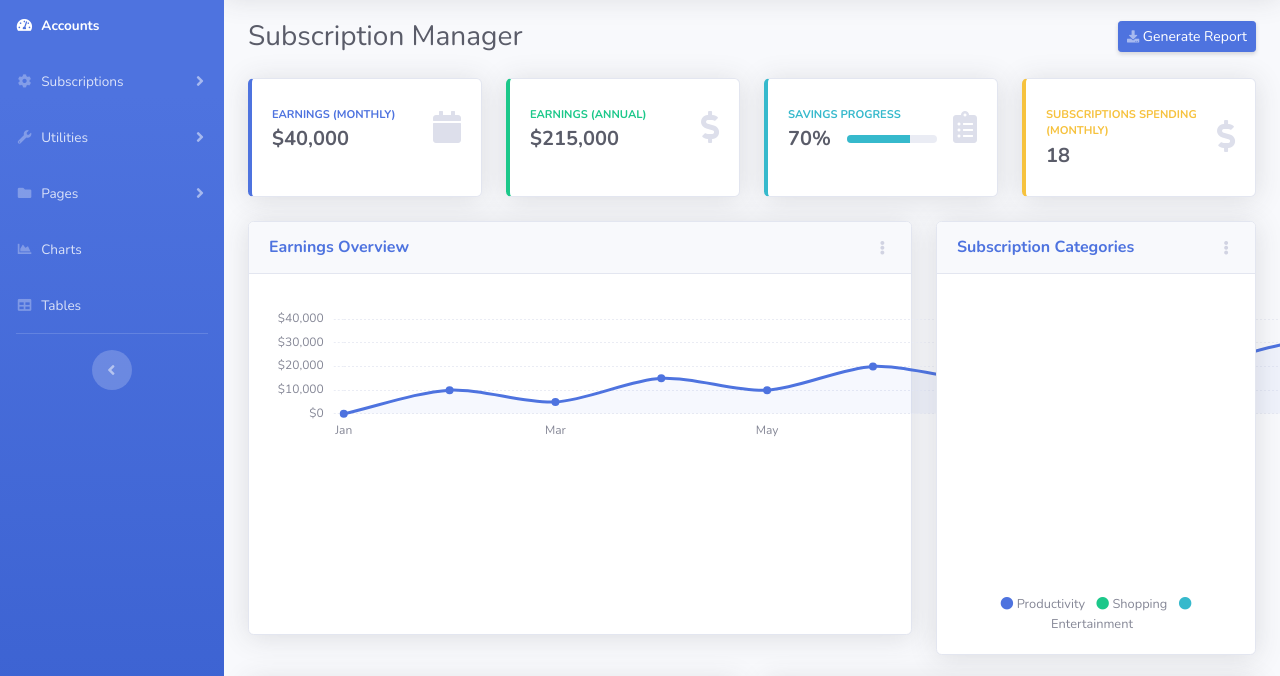
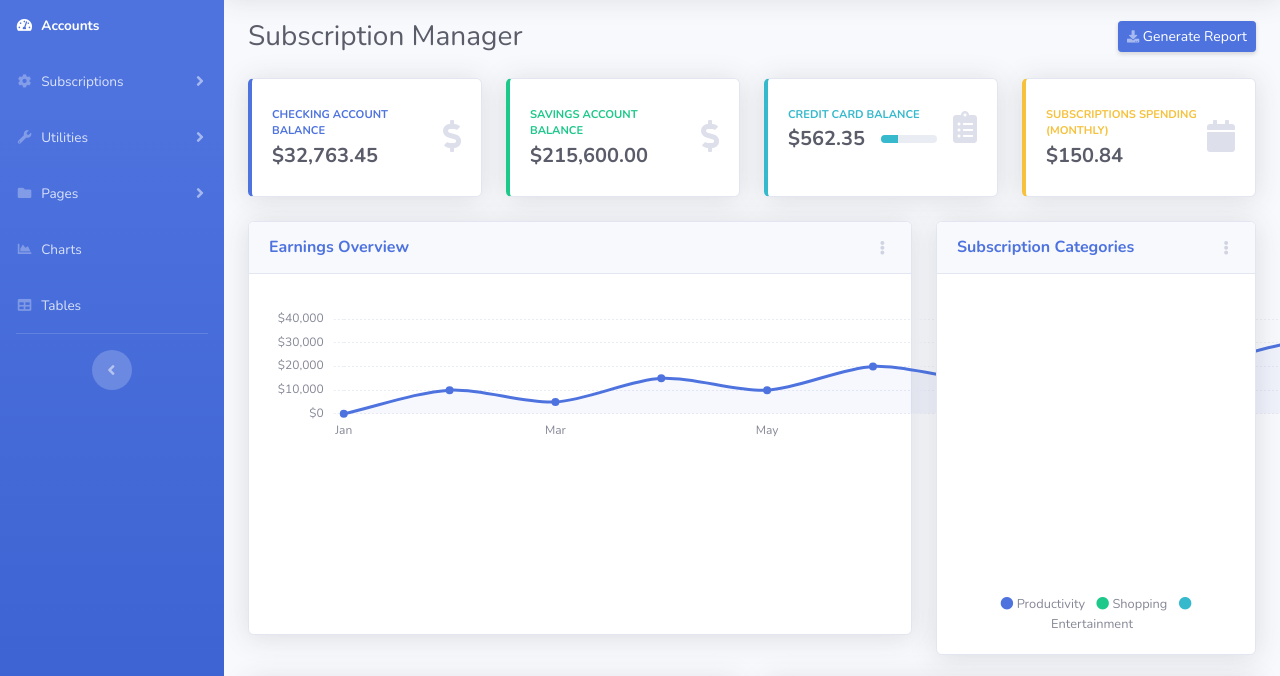
Before and after one commit to sebastian-exe/Citi-Subscriptions, a website with bundled scripts: page index.html in a window 1280 px wide. Shown: the part 74-750 px from the top of the page. Built offline with nearby package versions, Linux system fonts and the light colour scheme.

Commit message:
made changes to account page

```diff
--- a/index.html
+++ b/index.html
@@ -333,11 +333,11 @@
                 <div class="card-body">
                   <div class="row no-gutters align-items-center">
                     <div class="col mr-2">
-                      <div class="text-xs font-weight-bold text-primary text-uppercase mb-1">Earnings (Monthly)</div>
-                      <div class="h5 mb-0 font-weight-bold text-gray-800">$40,000</div>
+                      <div class="text-xs font-weight-bold text-primary text-uppercase mb-1">Checking Account Balance</div>
+                      <div class="h5 mb-0 font-weight-bold text-gray-800">$32,763.45</div>
                     </div>
                     <div class="col-auto">
-                      <i class="fas fa-calendar fa-2x text-gray-300"></i>
+                      <i class="fas fa-dollar-sign fa-2x text-gray-300"></i>
                     </div>
                   </div>
                 </div>
@@ -350,8 +350,8 @@
                 <div class="card-body">
                   <div class="row no-gutters align-items-center">
                     <div class="col mr-2">
-                      <div class="text-xs font-weight-bold text-success text-uppercase mb-1">Earnings (Annual)</div>
-                      <div class="h5 mb-0 font-weight-bold text-gray-800">$215,000</div>
+                      <div class="text-xs font-weight-bold text-success text-uppercase mb-1">Savings Account Balance</div>
+                      <div class="h5 mb-0 font-weight-bold text-gray-800">$215,600.00</div>
                     </div>
                     <div class="col-auto">
                       <i class="fas fa-dollar-sign fa-2x text-gray-300"></i>
@@ -367,14 +367,14 @@
                 <div class="card-body">
                   <div class="row no-gutters align-items-center">
                     <div class="col mr-2">
-                      <div class="text-xs font-weight-bold text-info text-uppercase mb-1">Savings Progress</div>
+                      <div class="text-xs font-weight-bold text-info text-uppercase mb-1">Credit Card Balance</div>
                       <div class="row no-gutters align-items-center">
                         <div class="col-auto">
-                          <div class="h5 mb-0 mr-3 font-weight-bold text-gray-800">70%</div>
+                          <div class="h5 mb-0 mr-3 font-weight-bold text-gray-800">$562.35</div>
                         </div>
                         <div class="col">
                           <div class="progress progress-sm mr-2">
-                            <div class="progress-bar bg-info" role="progressbar" style="width: 70%" aria-valuenow="50" aria-valuemin="0" aria-valuemax="100"></div>
+                            <div class="progress-bar bg-info" role="progressbar" style="width: 30%" aria-valuenow="50" aria-valuemin="0" aria-valuemax="1500"></div>
                           </div>
                         </div>
                       </div>
@@ -394,10 +394,10 @@
                   <div class="row no-gutters align-items-center">
                     <div class="col mr-2">
                       <div class="text-xs font-weight-bold text-warning text-uppercase mb-1">Subscriptions Spending (MONTHLY)</div>
-                      <div class="h5 mb-0 font-weight-bold text-gray-800">18</div>
+                      <div class="h5 mb-0 font-weight-bold text-gray-800">$150.84</div>
                     </div>
                     <div class="col-auto">
-                      <i class="fas fa-dollar-sign fa-2x text-gray-300"></i>
+                      <i class="fas fa-calendar fa-2x text-gray-300"></i>
                     </div>
                   </div>
                 </div>
```
